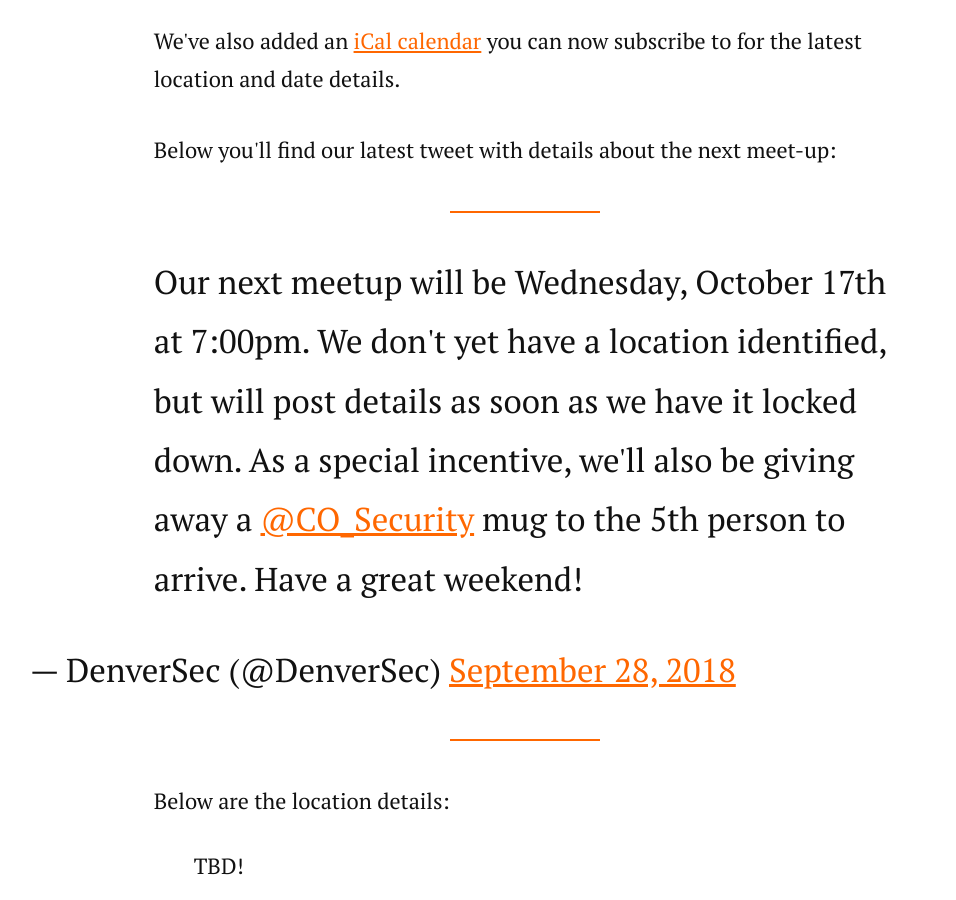
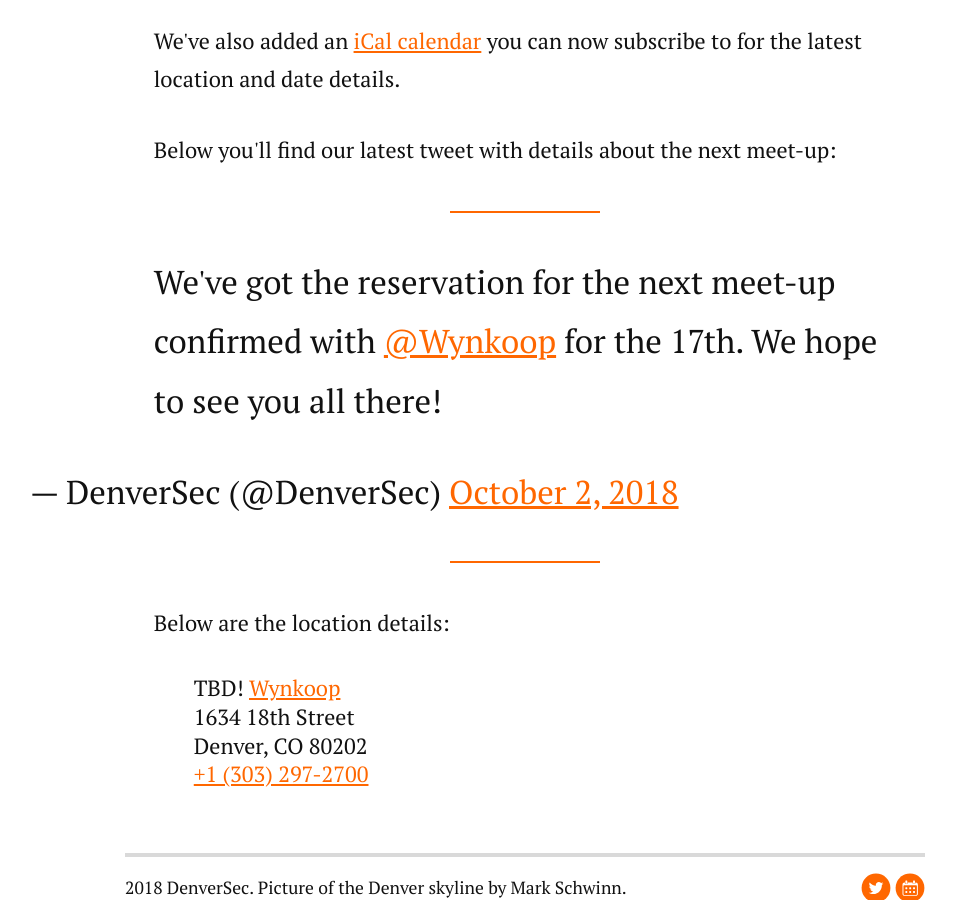
Before and after one commit to denversec/denversec.github.io, a Jekyll site: the page built from index.html, in a window 1280 px wide and 900 px high, scrolled down 961 px. Shown: the whole window, without its empty margins (115-1071 px from the left). Built offline with Jekyll 4.4.1, drawn with Linux system fonts in a browser that asks for light colours; nearby versions of some CDN libraries; comment, search, counter and statistics services are not loaded.

Commit message:
Update w/ meetup details

```diff
--- a/index.html
+++ b/index.html
@@ -15,7 +15,7 @@
   <p>We've also added an <a href="/meetups.ics">iCal calendar</a> you can now subscribe to for the latest location and date details.
   <p>Below you'll find our latest tweet with details about the next meet-up:</p>
   <p>
-    <blockquote class="twitter-tweet" data-lang="en"><p lang="en" dir="ltr">Our next meetup will be Wednesday, October 17th at 7:00pm. We don&#39;t yet have a location identified, but will post details as soon as we have it locked down. As a special incentive, we&#39;ll also be giving away a <a href="https://twitter.com/CO_Security?ref_src=twsrc%5Etfw">@CO_Security</a> mug to the 5th person to arrive. Have a great weekend!</p>&mdash; DenverSec (@DenverSec) <a href="https://twitter.com/DenverSec/status/1045805780195266560?ref_src=twsrc%5Etfw">September 28, 2018</a></blockquote>
+    <blockquote class="twitter-tweet" data-partner="tweetdeck"><p lang="en" dir="ltr">We&#39;ve got the reservation for the next meet-up confirmed with <a href="https://twitter.com/Wynkoop?ref_src=twsrc%5Etfw">@Wynkoop</a> for the 17th. We hope to see you all there!</p>&mdash; DenverSec (@DenverSec) <a href="https://twitter.com/DenverSec/status/1047195863829729280?ref_src=twsrc%5Etfw">October 2, 2018</a></blockquote>
     <script async src="https://platform.twitter.com/widgets.js" charset="utf-8"></script>
   </p>
   <p>Below are the location details:</p>
@@ -27,10 +27,10 @@
     Denver, CO 80202<br/>
     <a href="tel:13038002652">+1 (303) 800-2652</a> -->
 
-    <!-- <a href="http://www.wynkoop.com/" target="_blank">Wynkoop</a><br/>
+    <a href="http://www.wynkoop.com/" target="_blank">Wynkoop</a><br/>
     1634 18th Street<br/>
     Denver, CO 80202<br/>
-    <a href="tel:13032972700">+1 (303) 297-2700</a> -->
+    <a href="tel:13032972700">+1 (303) 297-2700</a>
   </p>
 
 </div>
```
Also changed, not shown: 1 other file.
